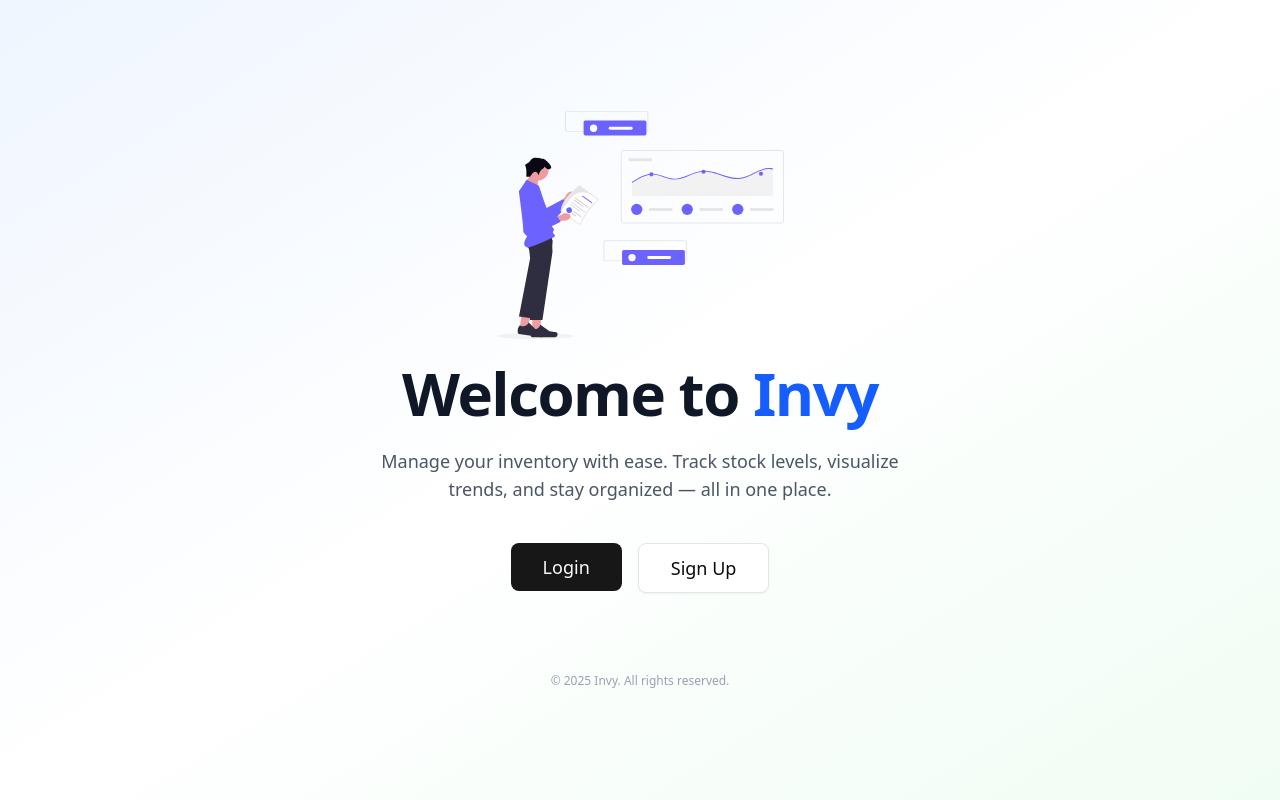
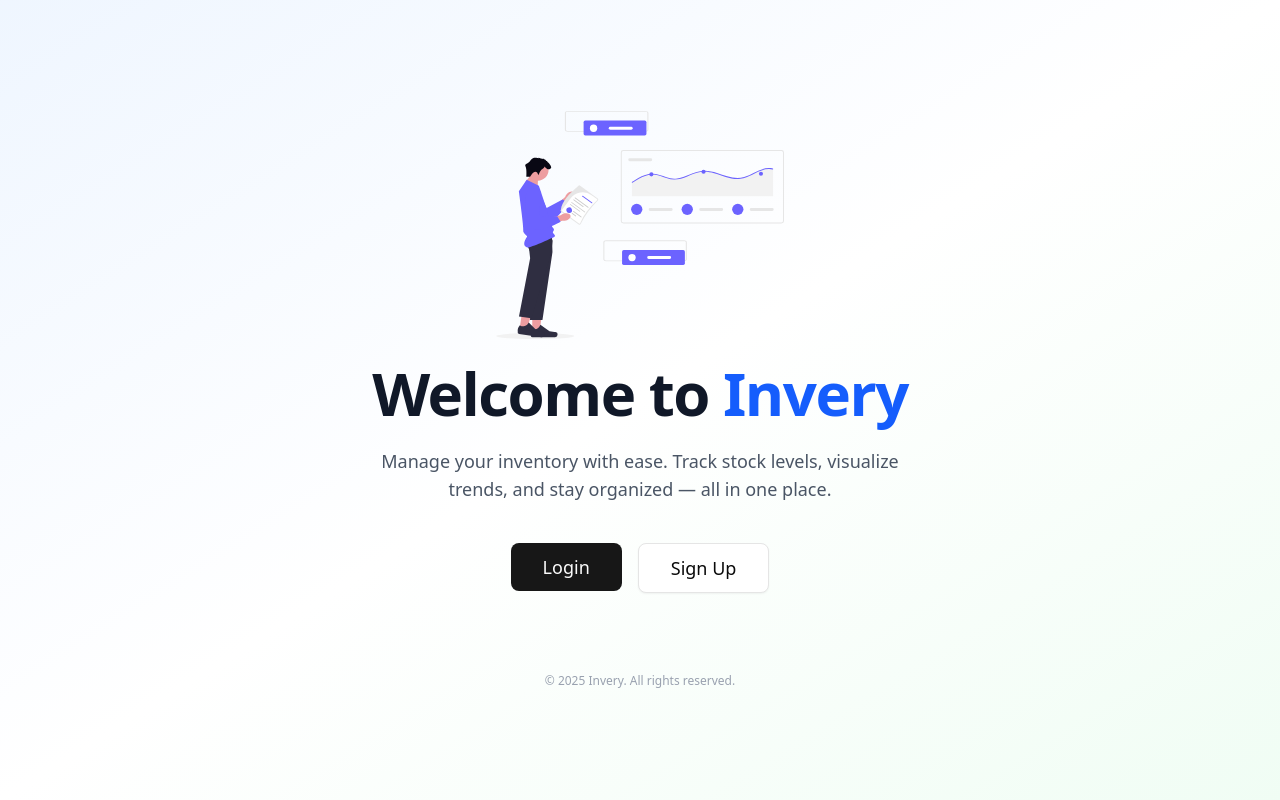
Before and after one commit to joeulam/inventorydashboard, a Next.js app: page / in a window 1280 px wide. Built offline with nearby package versions, Linux system fonts and the light colour scheme; no server answers.

Commit message:
Updated name

```diff
--- a/app/layout.tsx
+++ b/app/layout.tsx
@@ -14,7 +14,7 @@ const geistMono = Geist_Mono({
 });
 
 export const metadata: Metadata = {
-  title: "Invy",
+  title: "Invery",
   description: "Inventory Tracking Application",
 };
 
--- a/app/login/loginVisual.tsx
+++ b/app/login/loginVisual.tsx
@@ -43,7 +43,7 @@ export function LoginForm({
               <div className="flex flex-col items-center text-center">
                 <h1 className="text-2xl font-bold">Welcome back</h1>
                 <p className="text-balance text-muted-foreground">
-                  Login to your Invy account
+                  Login to your Invery account
                 </p>
               </div>
 
--- a/app/page.tsx
+++ b/app/page.tsx
@@ -43,7 +43,7 @@ export default function Home() {
         />
 
         <h1 className="text-5xl font-extrabold tracking-tight text-gray-900 sm:text-6xl">
-          Welcome to <span className="text-blue-600">Invy</span>
+          Welcome to <span className="text-blue-600">Invery</span>
         </h1>
         <p className="mt-6 text-lg text-gray-600">
           Manage your inventory with ease. Track stock levels, visualize trends, and stay organized — all in one place.
@@ -72,7 +72,7 @@ export default function Home() {
       </motion.div>
 
       <footer className="mt-20 text-xs text-gray-400">
-        © {new Date().getFullYear()} Invy. All rights reserved.
+        © {new Date().getFullYear()} Invery. All rights reserved.
       </footer>
     </div>
   );
--- a/app/signUp/signupVisual.tsx
+++ b/app/signUp/signupVisual.tsx
@@ -44,9 +44,9 @@ export function SignupForm({
           <form className="p-6 md:p-8">
             <div className="flex flex-col gap-6">
               <div className="flex flex-col items-center text-center">
-                <h1 className="text-2xl font-bold">Welcome to Invy</h1>
+                <h1 className="text-2xl font-bold">Welcome to Invery</h1>
                 <p className="text-balance text-muted-foreground">
-                  Create your Invy account
+                  Create your Invery account
                 </p>
               </div>
               <div className="grid gap-2">
```
